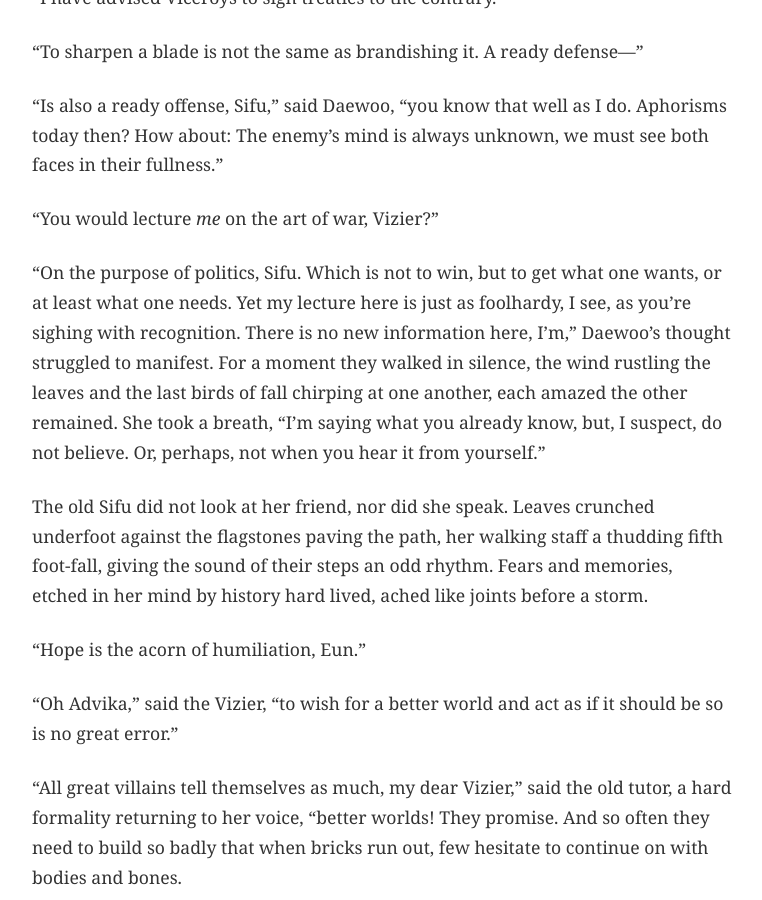
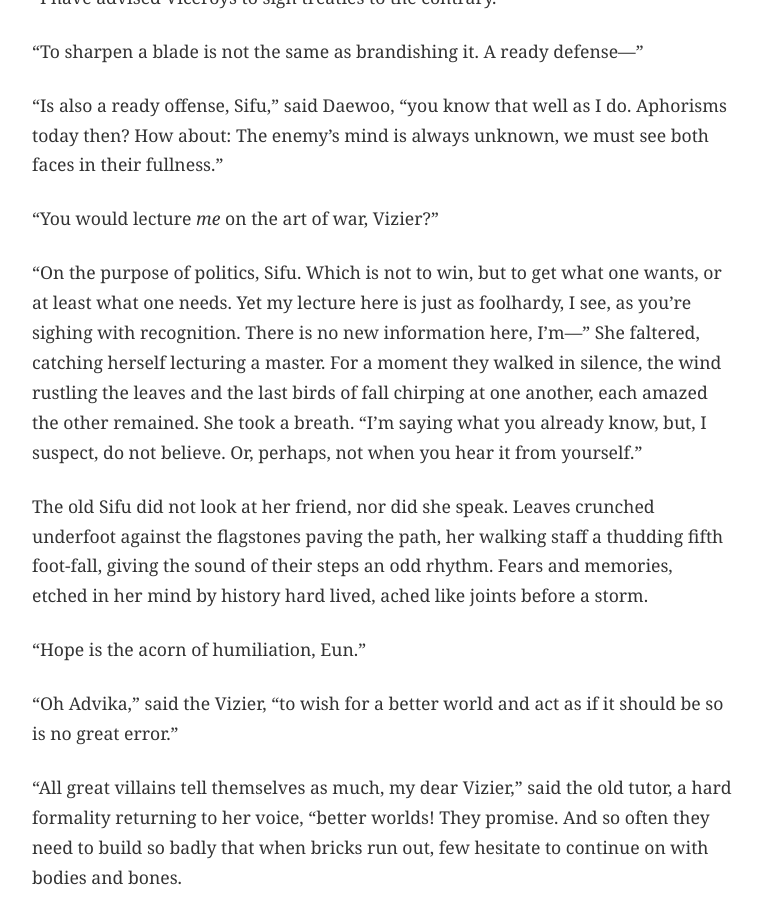
Before and after one commit to kmunki/kmunki.github.io, a Jekyll site: the page built from _fiction/violet/030-chapter-12.md, in a window 1280 px wide and 900 px high, scrolled down 2035 px. Shown: the whole window, without its empty margins (258-1020 px from the left). Built offline with Jekyll 4.4.1, drawn with Linux system fonts in a browser that asks for light colours; some of the changed text lies outside the part shown.

Commit message:
Polish Ch 12: Structure, precision & technical
Applied 4 improvements: chrysalis structure, Daewoo interruption, owl name consistency, final exposition tightening

Full review in PR.

🤖 Generated with Claude Code
Co-Authored-By: Claude <noreply@anthropic.com>

```diff
--- a/_fiction/violet/030-chapter-12.md
+++ b/_fiction/violet/030-chapter-12.md
@@ -43,7 +43,7 @@ The Sifu frowned.
 
 “You would lecture *me* on the art of war, Vizier?”
 
-“On the purpose of politics, Sifu. Which is not to win, but to get what one wants, or at least what one needs. Yet my lecture here is just as foolhardy, I see, as you’re sighing with recognition. There is no new information here, I’m,” Daewoo’s thought struggled to manifest. For a moment they walked in silence, the wind rustling the leaves and the last birds of fall chirping at one another, each amazed the other remained. She took a breath, “I’m saying what you already know, but, I suspect, do not believe. Or, perhaps, not when you hear it from yourself.”
+"On the purpose of politics, Sifu. Which is not to win, but to get what one wants, or at least what one needs. Yet my lecture here is just as foolhardy, I see, as you're sighing with recognition. There is no new information here, I'm—" She faltered, catching herself lecturing a master. For a moment they walked in silence, the wind rustling the leaves and the last birds of fall chirping at one another, each amazed the other remained. She took a breath. "I'm saying what you already know, but, I suspect, do not believe. Or, perhaps, not when you hear it from yourself."
 
 The old Sifu did not look at her friend, nor did she speak. Leaves crunched underfoot against the flagstones paving the path, her walking staff a thudding fifth foot-fall, giving the sound of their steps an odd rhythm. Fears and memories, etched in her mind by history hard lived, ached like joints before a storm.
 
```
Also changed, not shown: other parts of _fiction/violet/030-chapter-12.md (+5 -5 lines).
